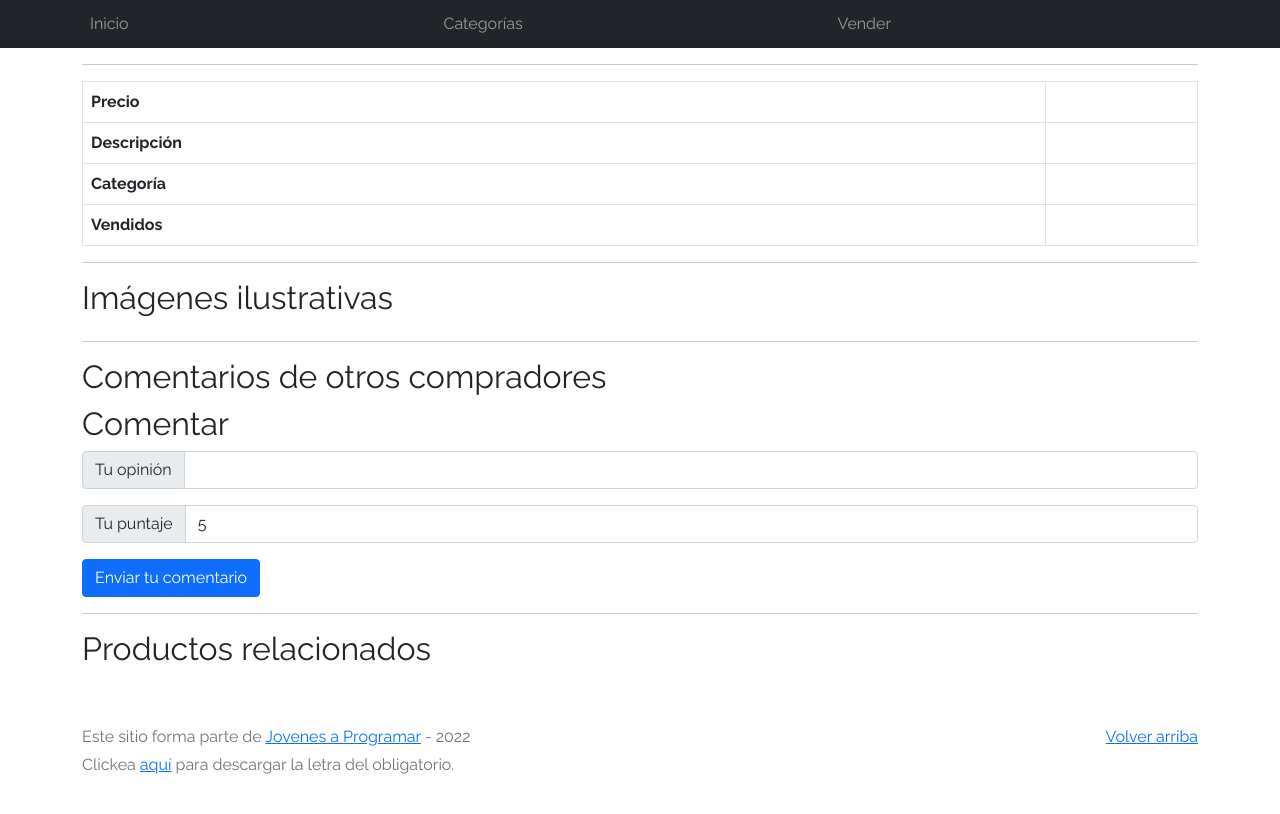
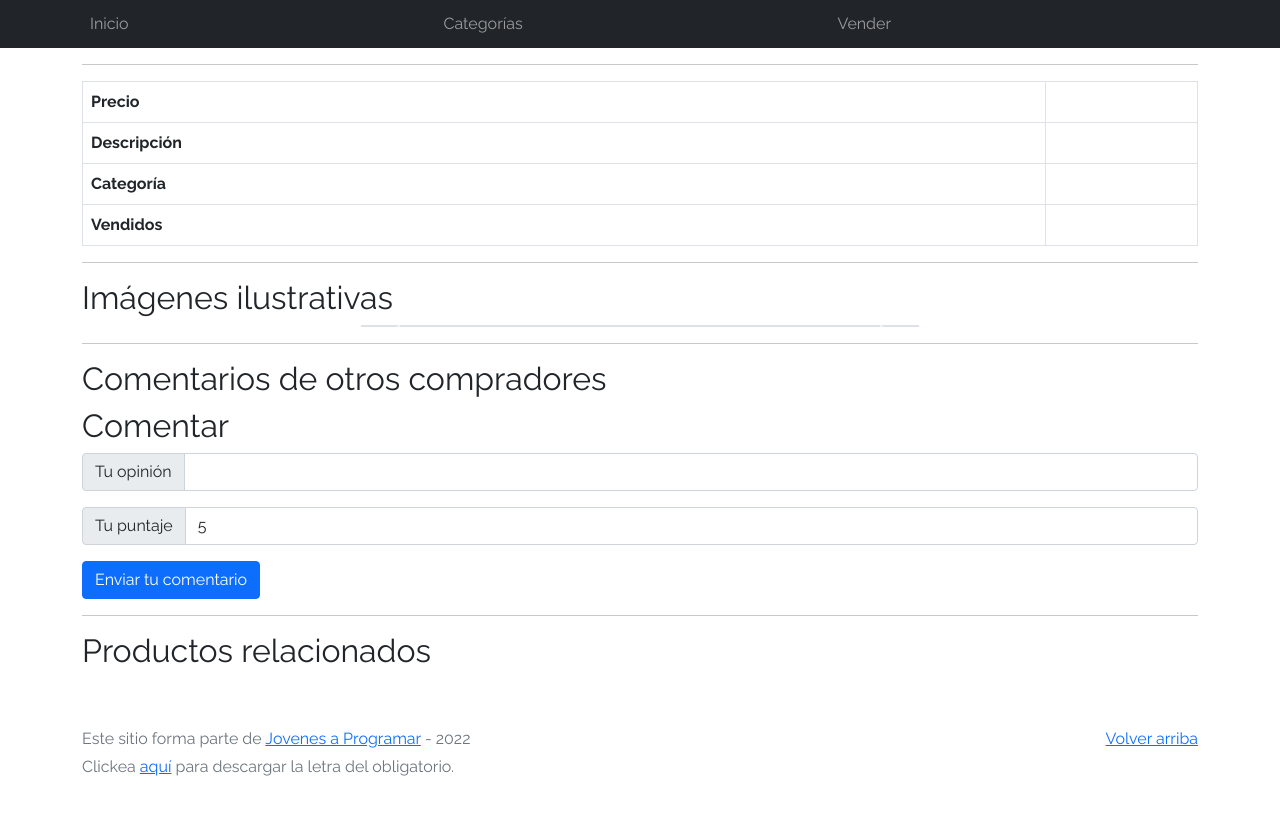
Before and after one commit to lanu-script/e_mercado, a plain HTML site: page product-info.html in a window 1280 px wide. Drawn offline with nearby package versions, Linux system fonts and the light colour scheme; no server answers.

Commit message:
Achicar carousel

```diff
--- a/product-info.html
+++ b/product-info.html
@@ -63,7 +63,7 @@
       </table>
       <hr/>
       <h2>Imágenes ilustrativas</h2>
-      <div id="imageCarousel" class="carousel slide" data-bs-ride="carousel">
+      <div id="imageCarousel" class="carousel slide w-50 ms-auto me-auto border" data-bs-ride="carousel">
         <div class="carousel-inner" id="previewImages">
         </div>
         <button class="carousel-control-prev" type="button" data-bs-target="#imageCarousel" data-bs-slide="prev">
```
